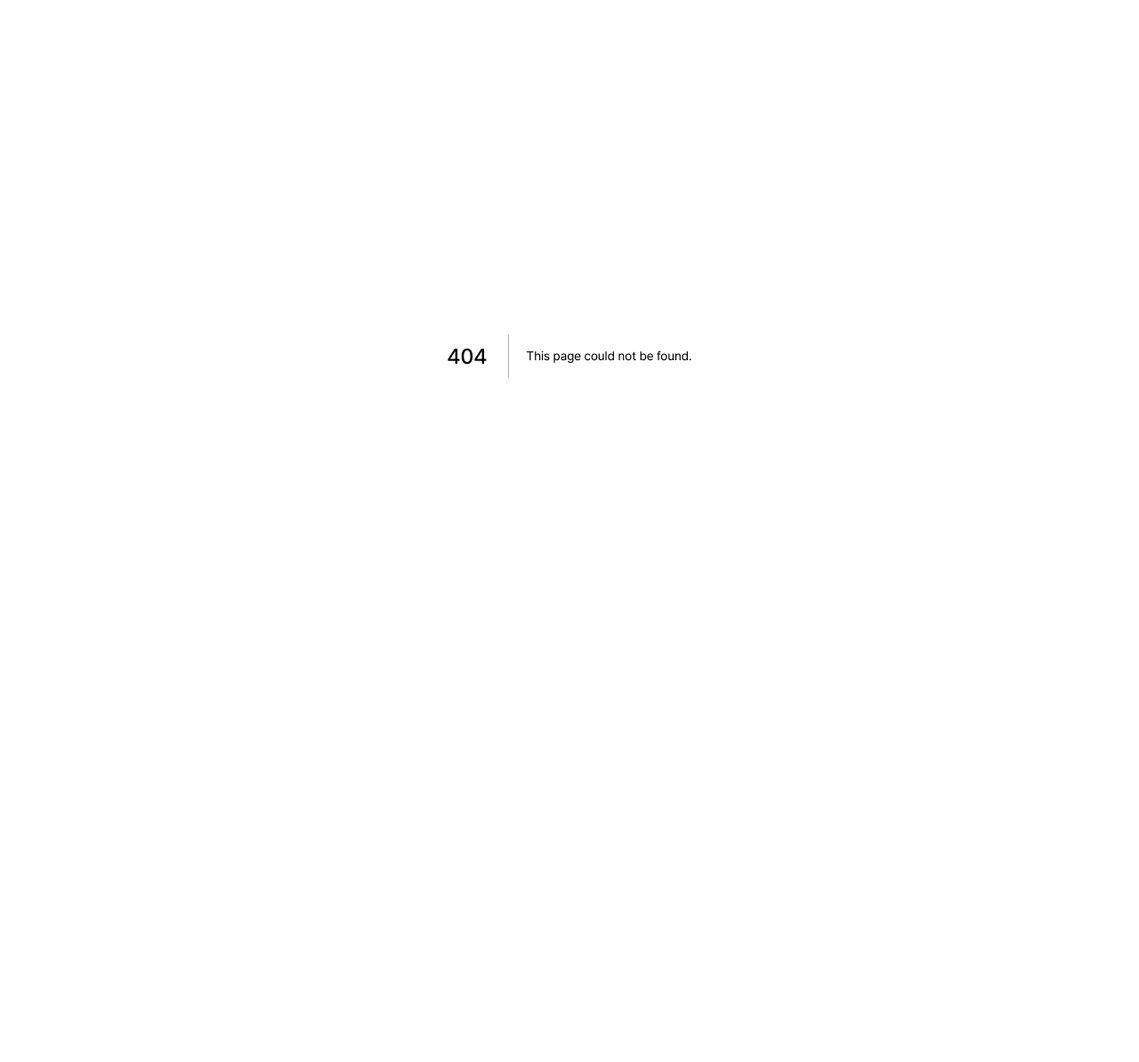
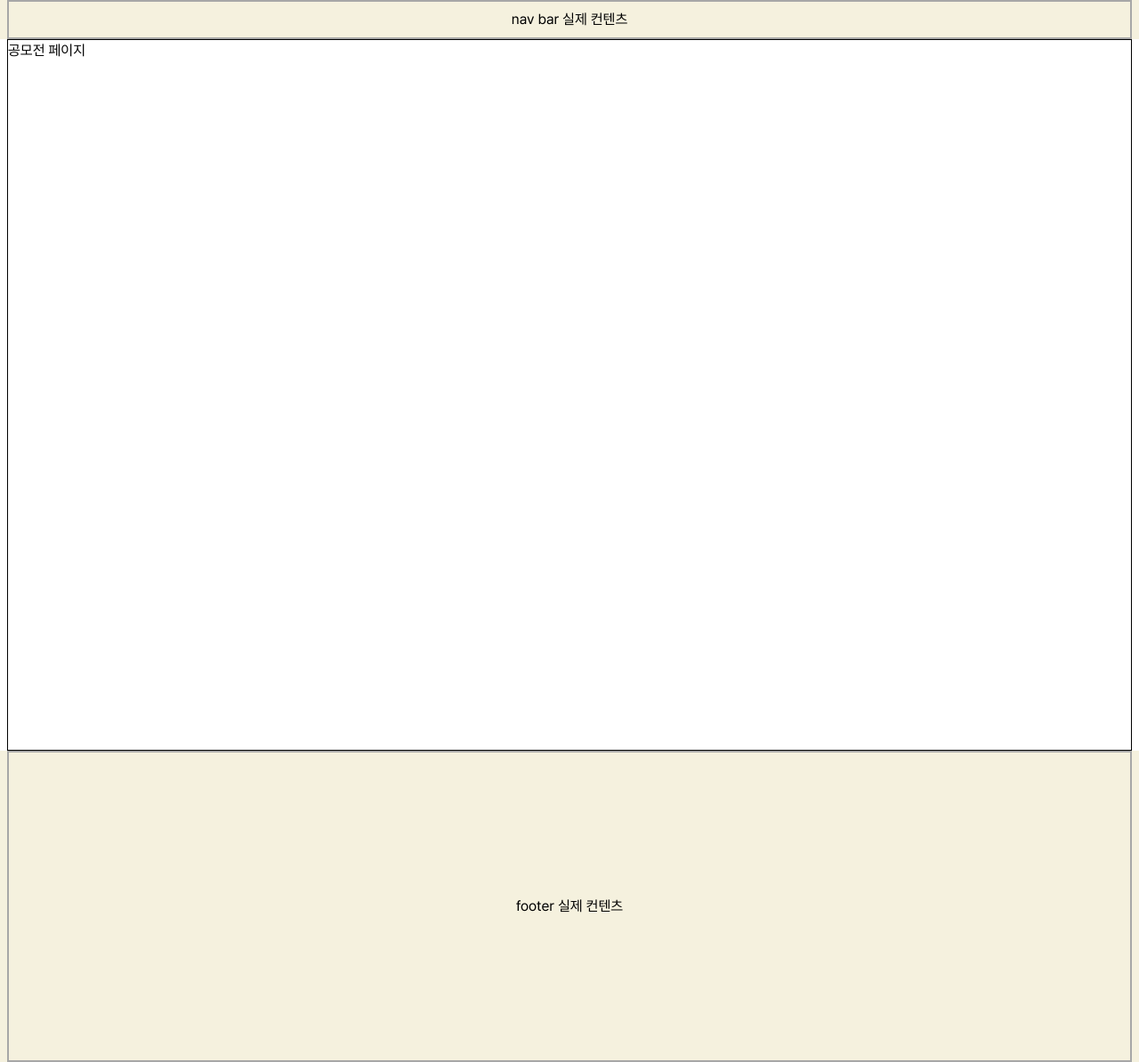
Before and after one commit to toktokhan-tomato/tomatos, a Next.js app: page /contest in a window 1280 px wide. Before the commit this address had no page. Shown: the whole page at 89% size. Before the commit the page ends 800 px from the top, so only its background shows below. Built offline with nearby package versions, Linux system fonts and the light colour scheme.

Commit message:
feat: add layout style

```diff
--- /dev/null
+++ b/src/app/contest/[id]/page.tsx
@@ -0,0 +1,7 @@
+export default function ContestDetailPage() {
+  return (
+    <>
+      <div>공모전 상세페이지</div>
+    </>
+  );
+}
--- /dev/null
+++ b/src/app/contest/page.tsx
@@ -0,0 +1,3 @@
+export default function ContestPage() {
+  return <div>공모전 페이지</div>;
+}
--- a/src/app/layout.tsx
+++ b/src/app/layout.tsx
@@ -1,3 +1,5 @@
+import Footer from "@/components/layout/Footer";
+import Navbar from "@/components/layout/Navbar";
 import "@/style/index.css";
 
 export const metadata = {
@@ -12,7 +14,11 @@ export default function RootLayout({
 }) {
   return (
     <html lang="en">
-      <body>{children}</body>
+      <body>
+        <Navbar />
+        <div className="container">{children}</div>
+        <Footer />
+      </body>
     </html>
   );
 }
--- a/src/components/common/Navbar.tsx
+++ /dev/null
@@ -1,8 +0,0 @@
-export default function Navbar() {
-  return (
-    <>
-      <p>This is Empty Component</p>
-      <p>Make your own component</p>
-    </>
-  );
-}
--- /dev/null
+++ b/src/components/layout/Footer.tsx
@@ -0,0 +1,9 @@
+export default function Footer() {
+  return (
+    <div className="bg-beige-100 w-full h-[350px] flex items-center justify-center">
+      <div className="flex items-center justify-center w-[1264px] h-full border-2">
+        <div>footer 실제 컨텐츠</div>
+      </div>
+    </div>
+  );
+}
--- /dev/null
+++ b/src/components/layout/Navbar.tsx
@@ -0,0 +1,11 @@
+export default function Navbar() {
+  return (
+    <>
+      <div className="bg-beige-100 w-full h-[44px] flex items-center justify-center">
+        <div className="flex items-center justify-center w-[1264px] h-full border-2">
+          <div>nav bar 실제 컨텐츠</div>
+        </div>
+      </div>
+    </>
+  );
+}
--- a/src/style/globals.css
+++ b/src/style/globals.css
@@ -1,3 +1,34 @@
 * {
   font-family: "Pretendard";
 }
+
+html,
+body {
+  display: flex;
+  flex-direction: column;
+  align-items: center;
+  width: 100%;
+  min-height: 100vh;
+  margin: 0;
+  padding: 0;
+  overflow-x: hidden;
+  overflow-y: auto;
+}
+
+/* body {
+  display: flex;
+  flex-direction: column;
+  align-items: center;
+  width: 1440px;
+  min-height: 100vh;
+  overflow-x: hidden;
+  overflow-y: auto;
+} */
+
+.container {
+  width: 1264px;
+  min-height: 100vh;
+  border: 1px solid black;
+  /* background-color: #b04b4b;  */
+  /* position: relative; */
+}
```
